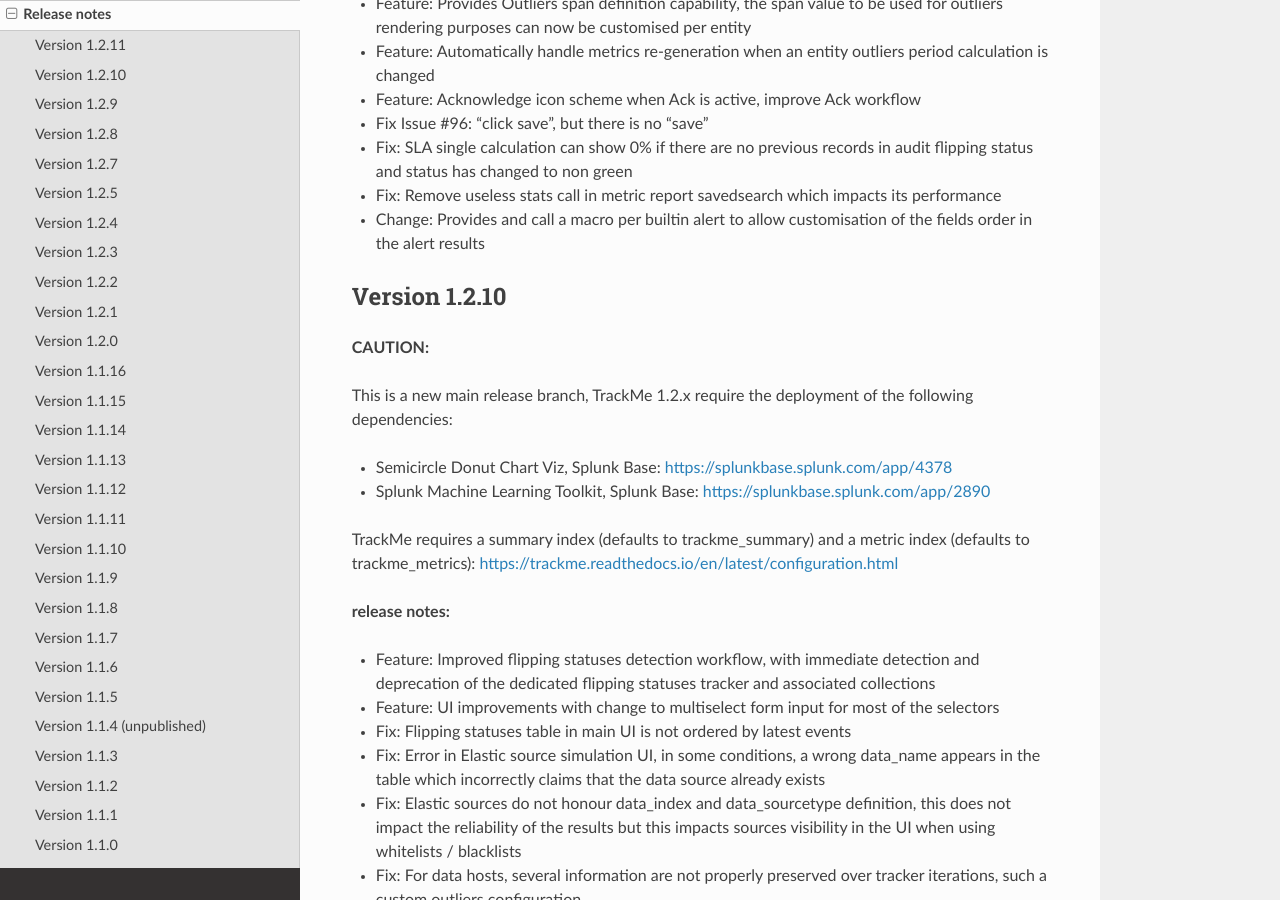
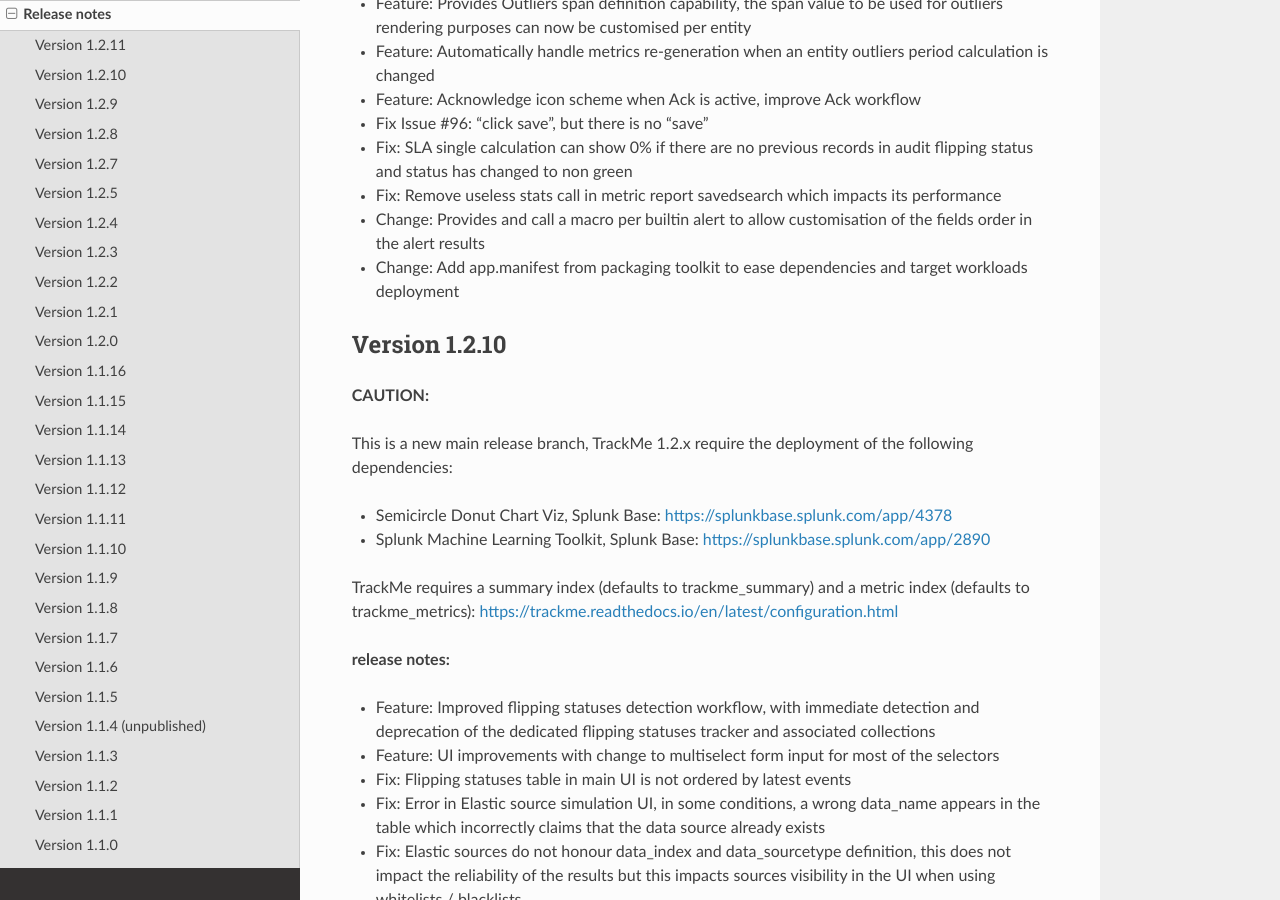
Before and after one commit to guilhemmarchand/trackme, a Sphinx documentation site: the page built from docs/releasenotes.rst, in a window 1280 px wide and 900 px high, scrolled down 632 px. Built offline with Sphinx 7.4.7 and the Read the Docs theme 2.0.0, drawn with Linux system fonts in a browser that asks for light colours.

Commit message:
Version 1.2.11
**CAUTION:**

This is a new main release branch, TrackMe 1.2.x require the deployment of the following dependencies:

- Semicircle Donut Chart Viz, Splunk Base: https://splunkbase.splunk.com/app/4378
- Splunk Machine Learning Toolkit, Splunk Base: https://splunkbase.splunk.com/app/2890

TrackMe requires a summary index (defaults to trackme_summary) and a metric index (defaults to trackme_metrics):
https://trackme.readthedocs.io/en/latest/configuration.html

**release notes:**

- Feature: New data parsing quality tab, flipping status tab and audit changes tab per entity when applicable to provide quick and fast visibility on a per entity level
- Feature: Design improvements for the status message tab in modal windows which appears now with a new color scheme
- Feature: Provides Outliers span definition capability, the span value to be used for outliers rendering purposes can now be customised per entity
- Feature: Automatically handle metrics re-generation when an entity outliers period calculation is changed
- Feature: Acknowledge icon scheme when Ack is active, improve Ack workflow
- Fix Issue #96: "click save", but there is no "save"
- Fix: SLA single calculation can show 0% if there are no previous records in audit flipping status and status has changed to non green
- Fix: Remove useless stats call in metric report savedsearch which impacts its performance
- Change: Provides and call a macro per builtin alert to allow customisation of the fields order in the alert results
- Change: Add app.manifest from packaging toolkit to ease dependencies and target workloads deployment

```diff
--- a/docs/releasenotes.rst
+++ b/docs/releasenotes.rst
@@ -25,6 +25,7 @@
 - Fix: SLA single calculation can show 0% if there are no previous records in audit flipping status and status has changed to non green
 - Fix: Remove useless stats call in metric report savedsearch which impacts its performance
 - Change: Provides and call a macro per builtin alert to allow customisation of the fields order in the alert results
+- Change: Add app.manifest from packaging toolkit to ease dependencies and target workloads deployment
 
 Version 1.2.10
 ==============
```
Also changed, not shown: 2 other files.
